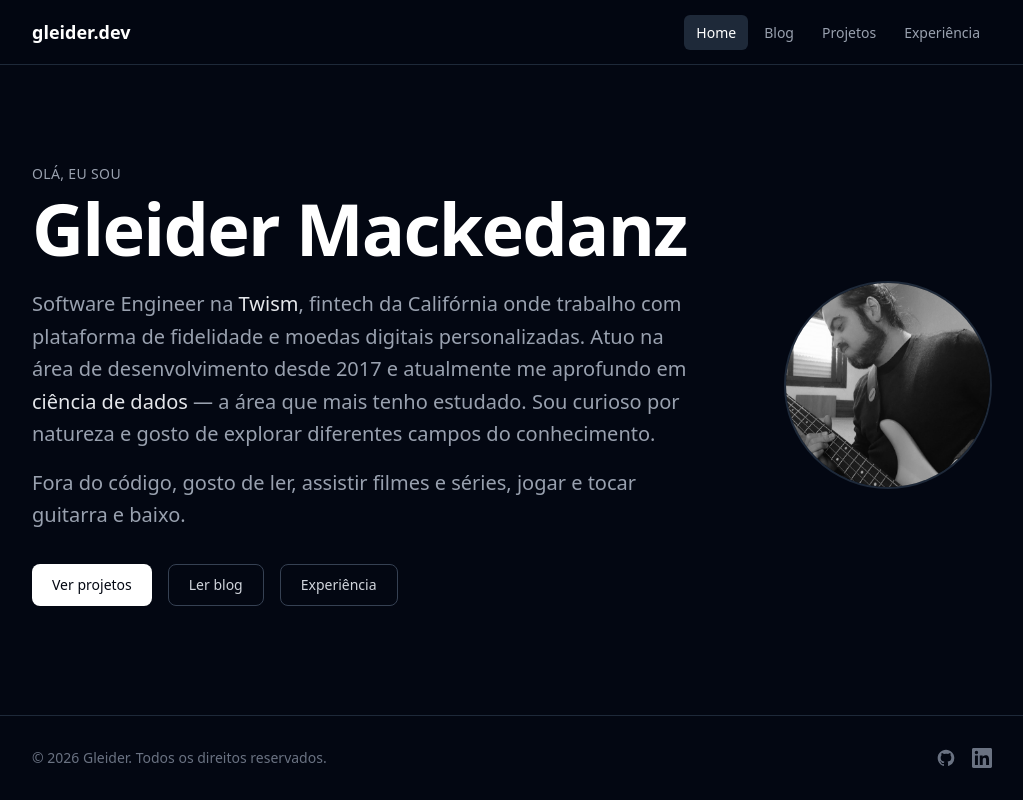
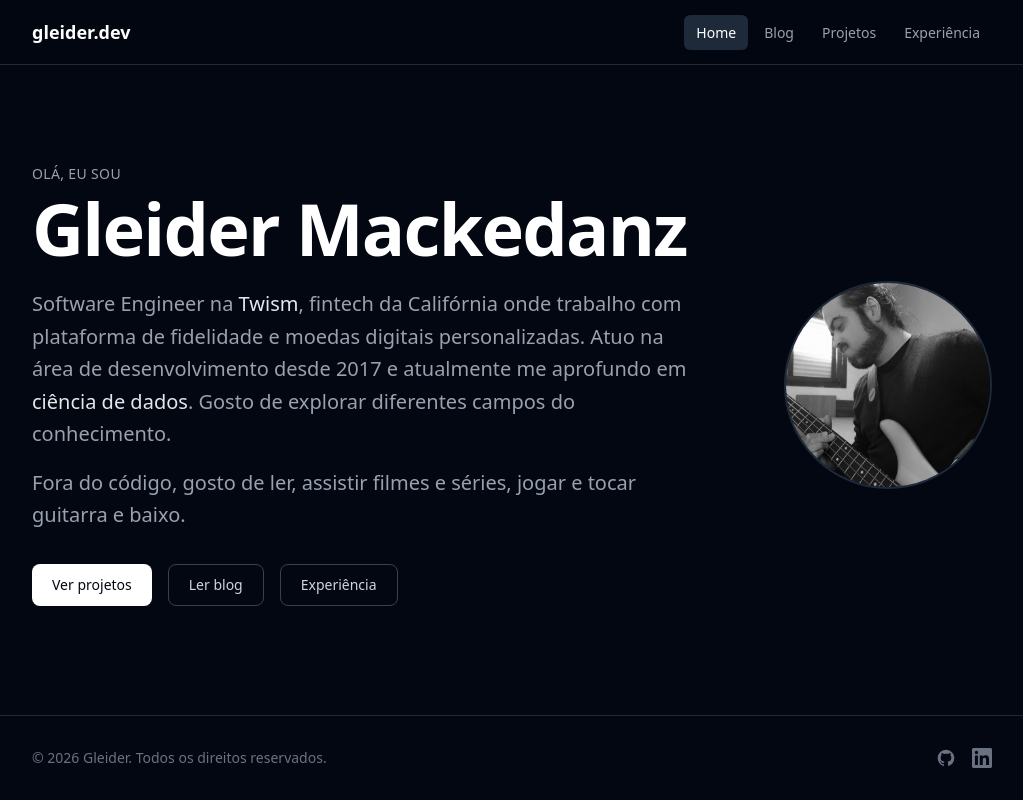
Before and after one commit to Gleider/gleider-dev, a Next.js app in the folder apps/web/: page / in a window 1280 px wide. Shown: the whole page, without its empty margins (128-1151 px from the left). Built offline with nearby package versions, Linux system fonts and the light colour scheme.

Commit message:
fix: refine personal description in Home component

```diff
--- a/apps/web/app/page.tsx
+++ b/apps/web/app/page.tsx
@@ -19,8 +19,7 @@ export default function Home() {
               Califórnia onde trabalho com plataforma de fidelidade e moedas
               digitais personalizadas. Atuo na área de desenvolvimento desde 2017 e
               atualmente me aprofundo em{' '}
-              <span className="text-gray-200">ciência de dados</span> — a área
-              que mais tenho estudado. Sou curioso por natureza e gosto de
+              <span className="text-gray-200">ciência de dados</span>. Gosto de
               explorar diferentes campos do conhecimento.
             </p>
             <p className="mt-4 max-w-2xl text-lg leading-relaxed text-gray-400 sm:text-xl">
```
